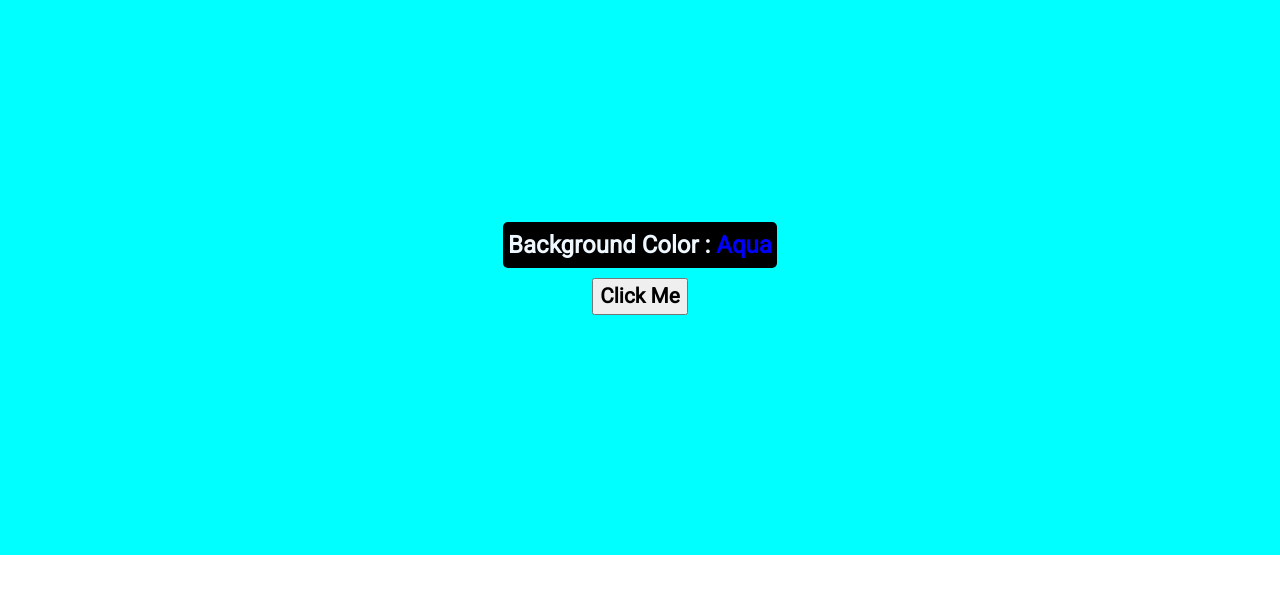
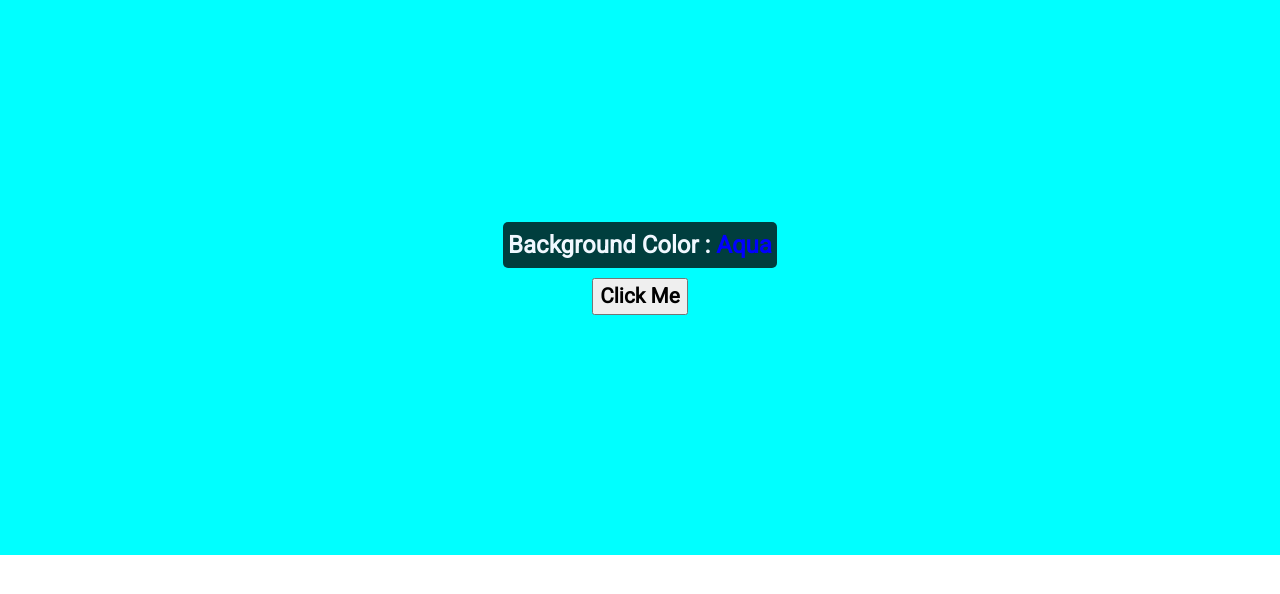
Before and after one commit to jakfils/colorFlipper, a plain HTML site: page index.html in a window 1280 px wide. Shown: the part 54-648 px from the top of the page. Drawn offline with Linux system fonts and the light colour scheme.

Commit message:
Change paragraph background color

```diff
--- a/css/style.css
+++ b/css/style.css
@@ -40,7 +40,7 @@ ul li {
 p {
   font-size: 1.5em;
   color: aliceblue;
-  background-color: black;
+  background-color: rgba(0, 0, 0, 0.755);
   padding: 5px;
   border-radius: 5px;
   font-weight: bold;
```
